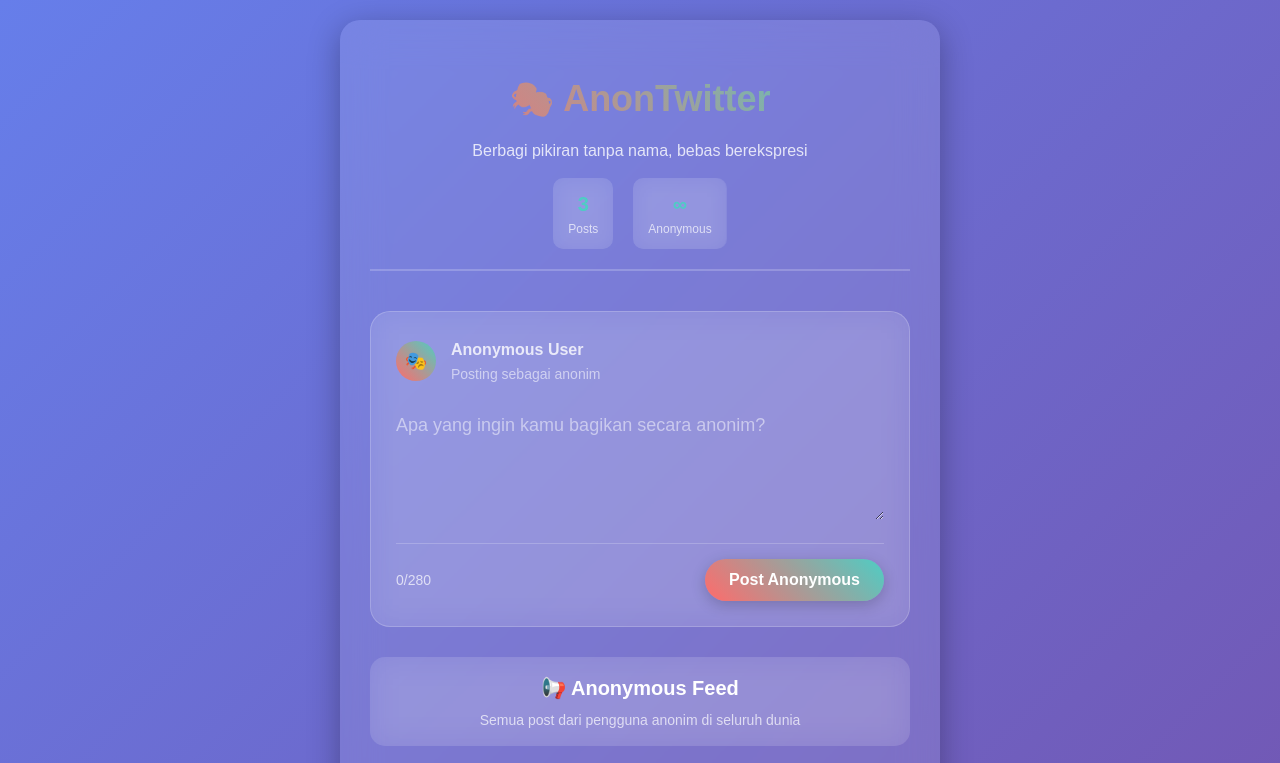
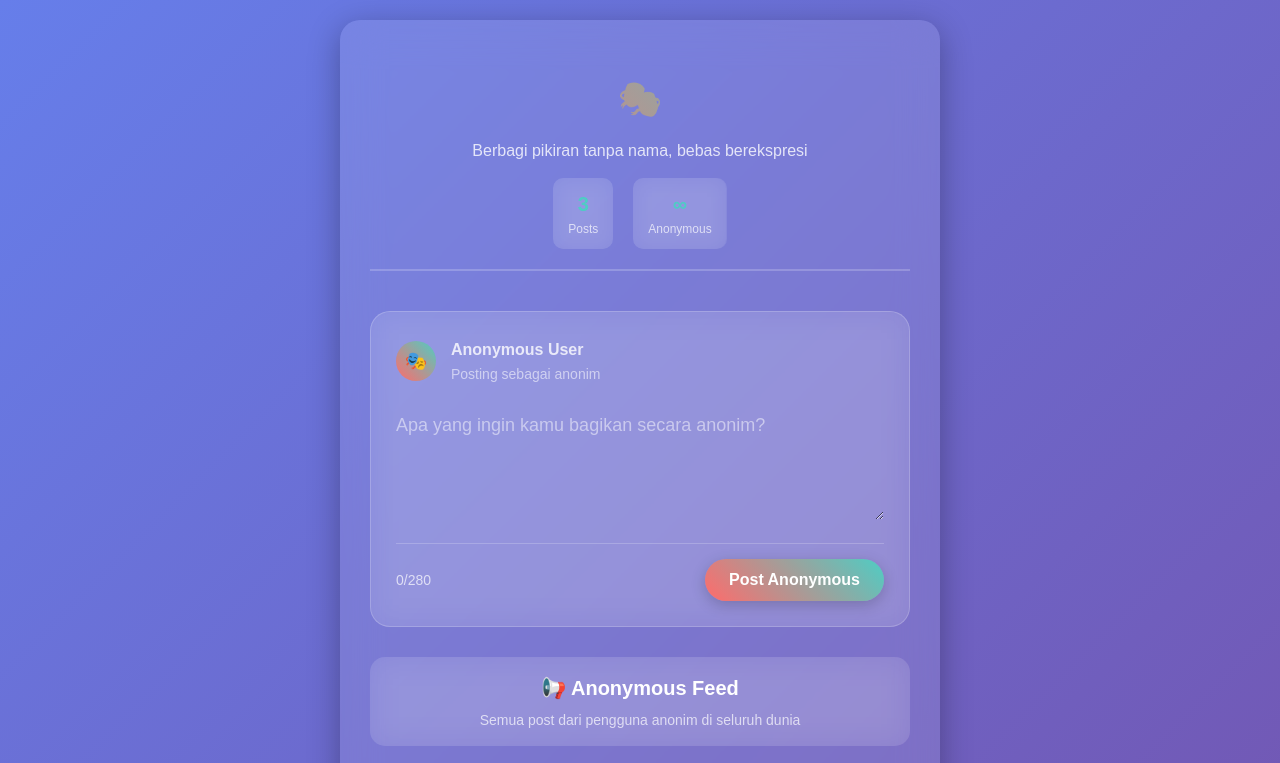
Before and after one commit to Umam-Chena/Vercel, a plain HTML site: page index.html in a window 1280 px wide. Shown: the top 763 px of the page. Drawn offline with Linux system fonts and the light colour scheme.

Commit message:
Ganti header

```diff
--- a/index.html
+++ b/index.html
@@ -384,7 +384,7 @@
 <body>
     <div class="container">
         <div class="header">
-            <div class="logo">🎭 AnonTwitter</div>
+            <div class="logo">🎭</div>
             <div class="subtitle">Berbagi pikiran tanpa nama, bebas berekspresi</div>
             <div class="stats">
                 <div class="stat-item">
```
